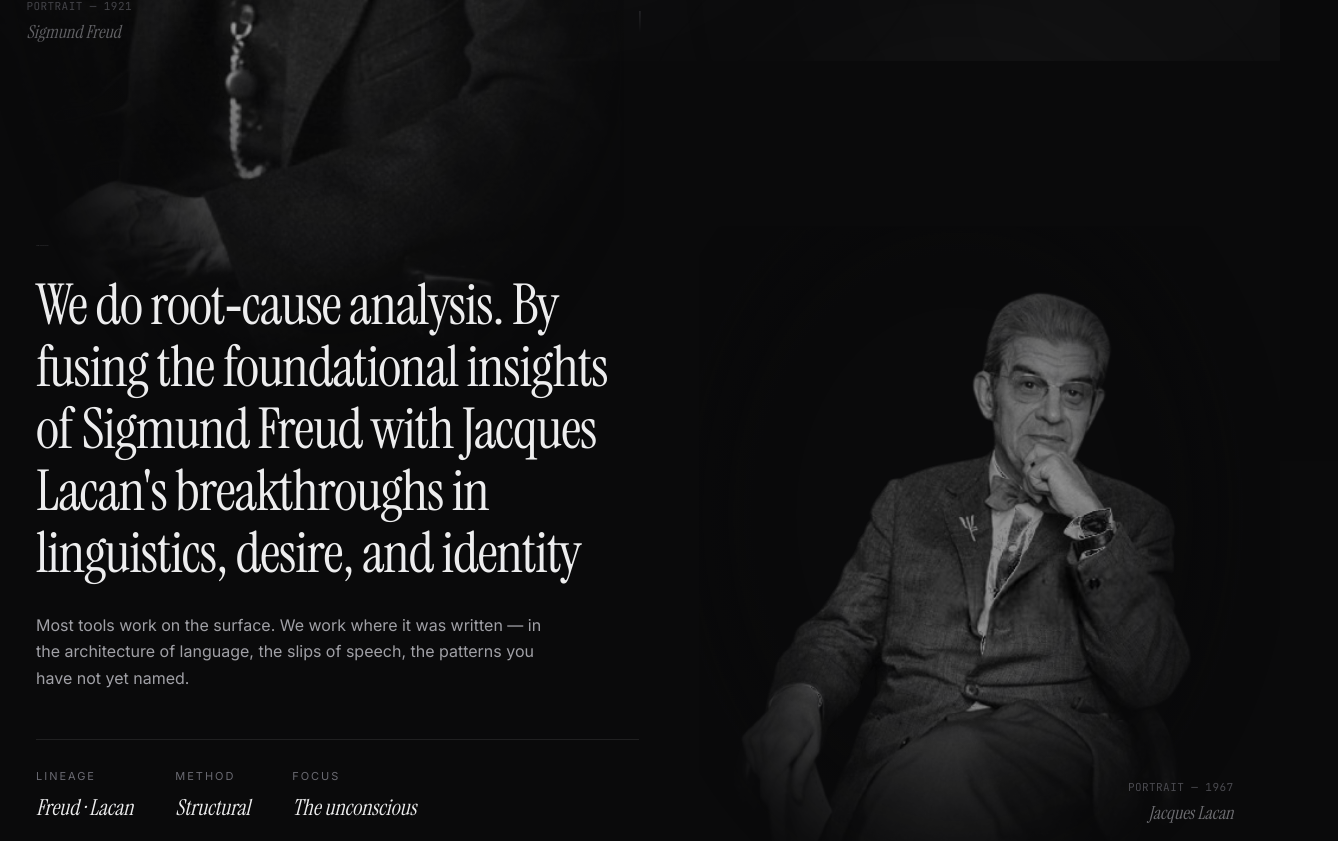
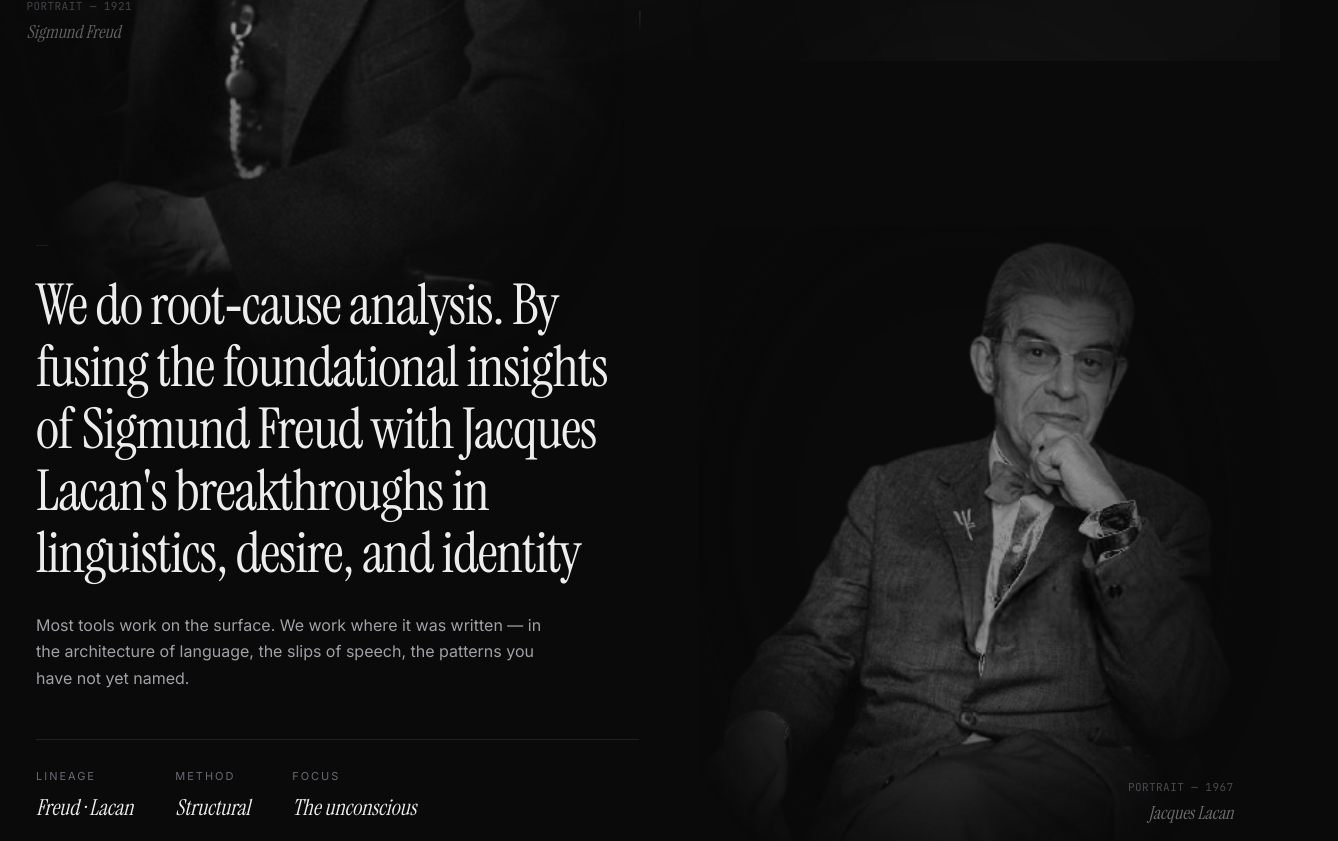
Before and after one commit to drjohn-code/twentythird, a Next.js app: page / in a window 1280 px wide. Shown: the part 739-1580 px from the top of the page, 1338 px wide, since content can reach past the window. Built offline with nearby package versions, Linux system fonts and the light colour scheme.

Commit message:
lanac resize

```diff
--- a/app/globals.css
+++ b/app/globals.css
@@ -301,6 +301,8 @@ section{position:relative;}
 .philo-portrait .portrait-wrap img{
   filter: grayscale(1) contrast(1.04);
   mix-blend-mode: normal;
+  transform: scale(1.2);
+  transform-origin: center;
 }
 .philo-portrait .caption{
   position:absolute;right:8%;bottom:6%;text-align:right;
```
Also changed, not shown: 1 other file (tests, documents, lock files or other folders).
